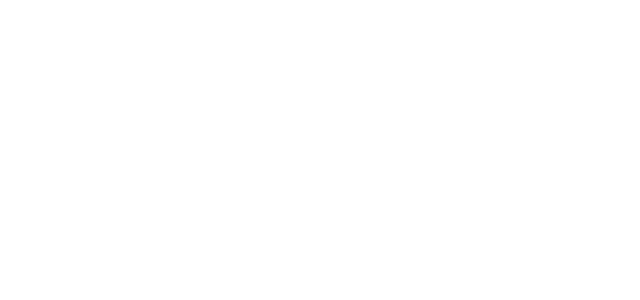
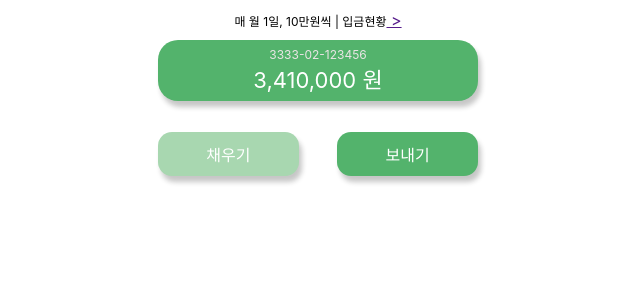
Before and after one commit to JJOK97/more-more, a React (Vite) app in the folder frontend/: page /groupaccount in a window 1280 px wide. Before the commit this address had no page. Shown: the top 300 px of the page, without its empty margins (322-962 px from the left). Built offline with nearby package versions, Linux system fonts and the light colour scheme.

Commit message:
design: group account (S11P12A605-290)

```diff
--- /dev/null
+++ b/frontend/src/assets/css/groupAccount/GroupAccount.css
@@ -0,0 +1,73 @@
+body {
+	display: flex;
+	justify-content: center;
+	height: 100vh;
+	margin: 0;
+}
+
+.dues {
+	margin: 10px;
+	text-decoration: none;
+}
+
+text[name='dues'] {
+	font-size: 12px;
+}
+
+.AccountBalance {
+	display: flex;
+	flex-direction: column;
+	align-items: center;
+	justify-content: center;
+	width: 320px;
+	height: 191px;
+}
+
+.AccountBalance-info {
+	display: flex;
+	flex-direction: column;
+	align-items: center;
+	justify-content: center;
+	background-color: #53b36c;
+	border-radius: 20px;
+	width: 320px;
+	height: 100px;
+	box-shadow: 3px 6px 5px #1a19193e;
+}
+
+text[name='account-number'] {
+	margin: 0px;
+	color: #eae5e5;
+	font-size: 12px;
+}
+
+text[name='account-balance'] {
+	margin: 0px;
+	color: #ffffff;
+	font-size: 22px;
+}
+
+.AccountBalance-Button {
+	display: flex;
+	flex-direction: row;
+	width: 320px;
+	justify-content: space-between;
+	margin-top: 1rem;
+}
+
+.AccountBalance-Button > button {
+	color: #ffffff;
+	width: 8.8rem;
+	border-radius: 14px;
+	box-shadow: 3px 6px 5px #1a19193e;
+}
+
+button[name='fill'] {
+	background-color: #a8d7b0;
+	width: 8.8rem;
+}
+
+button[name='send'] {
+	background-color: #53b36c;
+	width: 8.8rem;
+}
--- /dev/null
+++ b/frontend/src/components/groupAccount/GroupAccountBalance.jsx
@@ -0,0 +1,22 @@
+import React from 'react';
+
+const AccountBalance = () => {
+	return (
+		<div className="AccountBalance">
+			<div className="dues">
+				<text name="dues">매 월 1일, 10만원씩 | 입금현황</text>
+				<a href=""> > </a>
+			</div>
+			<div className="AccountBalance-info">
+				<text name="account-number">3333-02-123456</text>
+				<text name="account-balance">3,410,000 원</text>
+			</div>
+			<div className="AccountBalance-Button">
+				<button name="fill">채우기</button>
+				<button name="send">보내기</button>
+			</div>
+		</div>
+	);
+};
+
+export default AccountBalance;
--- /dev/null
+++ b/frontend/src/pages/groupAccount/GroupAccount.jsx
@@ -0,0 +1,14 @@
+// 여기에 import 시켜서 화면 렌더링 시키기
+// 컴포넌트들이 다 합쳐지는 페이지
+import AccountBalance from '@/components/groupAccount/GroupAccountBalance';
+import '@/assets/css/groupAccount/GroupAccount.css';
+
+const GroupAccount = () => {
+	return (
+		<div>
+			<AccountBalance />
+		</div>
+	);
+};
+
+export default GroupAccount;
--- a/frontend/src/router/appRouter.jsx
+++ b/frontend/src/router/appRouter.jsx
@@ -2,6 +2,7 @@
 import Main from '@/pages/Main';
 import Login from '@/pages/Login/Login';
 import Profile from '@/pages/User/Profile';
+import GroupAccount from '@/pages/groupAccount/GroupAccount';
 
 const AppRouter = () => {
 	return (
@@ -19,6 +20,10 @@
 					path="/profile"
 					element={<Profile />}
 				/>
+				<Route
+					path="groupaccount"
+					element={<GroupAccount />}
+				/>
 			</Routes>
 		</Router>
 	);
```
Lines whose indentation alone changed are shown as unchanged.
